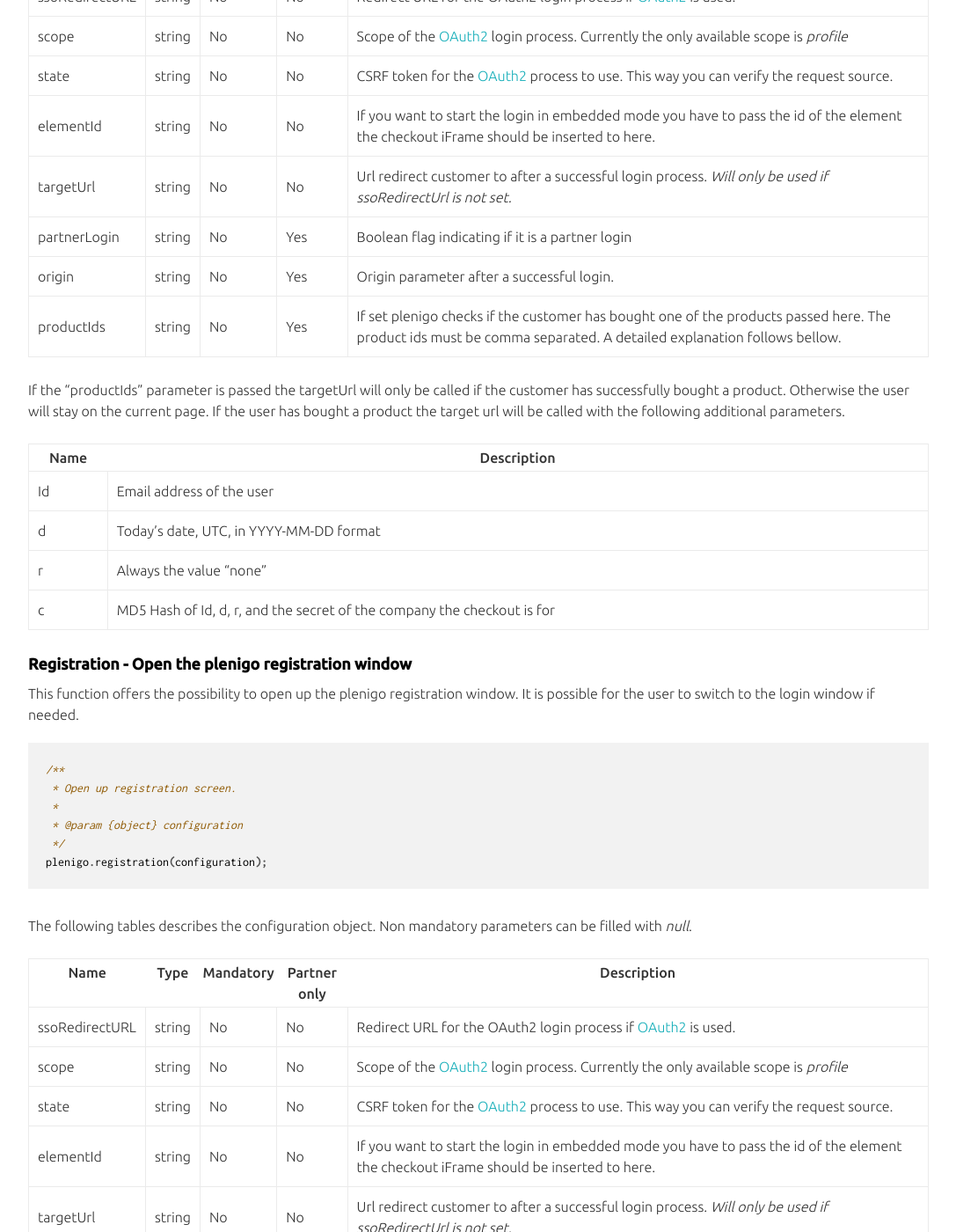
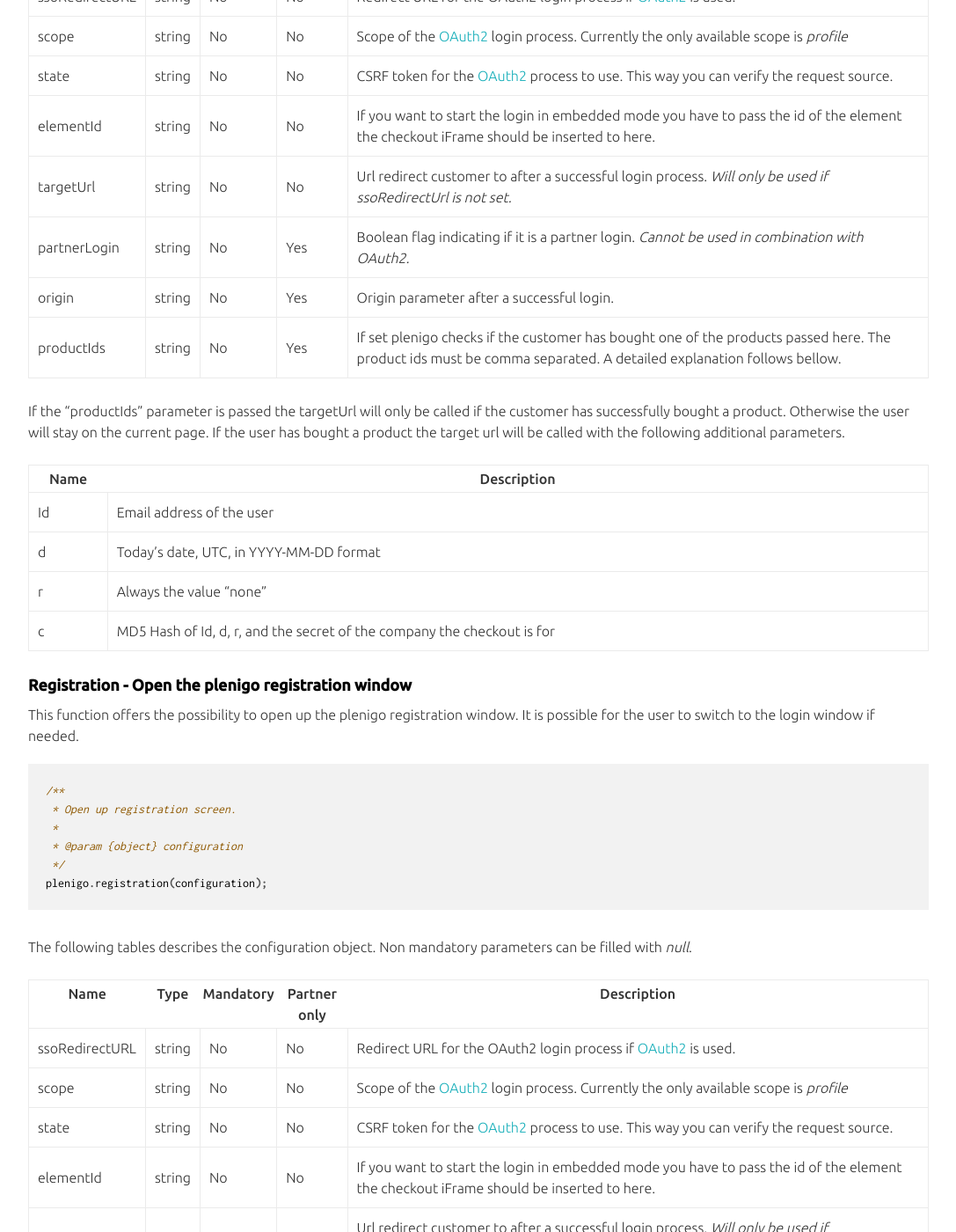
Before and after one commit to plenigo/plenigo.github.io, a Jekyll site: the page built from pages/sdks/javascript/includes/general_functionality.md, in a window 1280 px wide and 1400 px high, scrolled down 2494 px. Shown: the whole window at 88% size, without its empty margins (96-1183 px from the left). Built offline with Jekyll 4.4.1, drawn with Linux system fonts in a browser that asks for light colours; our own code applies the rules of GitHub Pages for plain Markdown files; some of the changed text lies outside the part shown.

Commit message:
+ added additional description to partner management

```diff
--- a/pages/sdks/javascript/includes/general_functionality.md
+++ b/pages/sdks/javascript/includes/general_functionality.md
@@ -87,7 +87,7 @@
 |state|string|No|No|CSRF token for the [OAuth2](https://tools.ietf.org/html/rfc6749) process to use. This way you can verify the request source.|
 |elementId|string|No|No|If you want to start the login in embedded mode you have to pass the id of the element the checkout iFrame should be inserted to here.|
 |targetUrl|string|No|No|Url redirect customer to after a successful login process. _Will only be used if ssoRedirectUrl is not set._|
-|partnerLogin|string|No|Yes|Boolean flag indicating if it is a partner login|
+|partnerLogin|string|No|Yes|Boolean flag indicating if it is a partner login. _Cannot be used in combination with OAuth2._|
 |origin|string|No|Yes|Origin parameter after a successful login.|
 |productIds|string|No|Yes|If set plenigo checks if the customer has bought one of the products passed here. The product ids must be comma separated. A detailed explanation follows bellow.|
 
@@ -122,7 +122,7 @@
 |state|string|No|No|CSRF token for the [OAuth2](https://tools.ietf.org/html/rfc6749) process to use. This way you can verify the request source.|
 |elementId|string|No|No|If you want to start the login in embedded mode you have to pass the id of the element the checkout iFrame should be inserted to here.|
 |targetUrl|string|No|No|Url redirect customer to after a successful login process. _Will only be used if ssoRedirectUrl is not set._|
-|partnerLogin|string|No|Yes|Boolean flag indicating if it is a partner login|
+|partnerLogin|string|No|Yes|Boolean flag indicating if it is a partner login. _Cannot be used in combination with OAuth2._|
 |origin|string|No|Yes|Origin parameter after a successful login.|
 |productIds|string|No|Yes|If set plenigo checks if the customer has bought one of the products passed here. The product ids must be comma separated. A detailed explanation follows bellow.|
 
```
